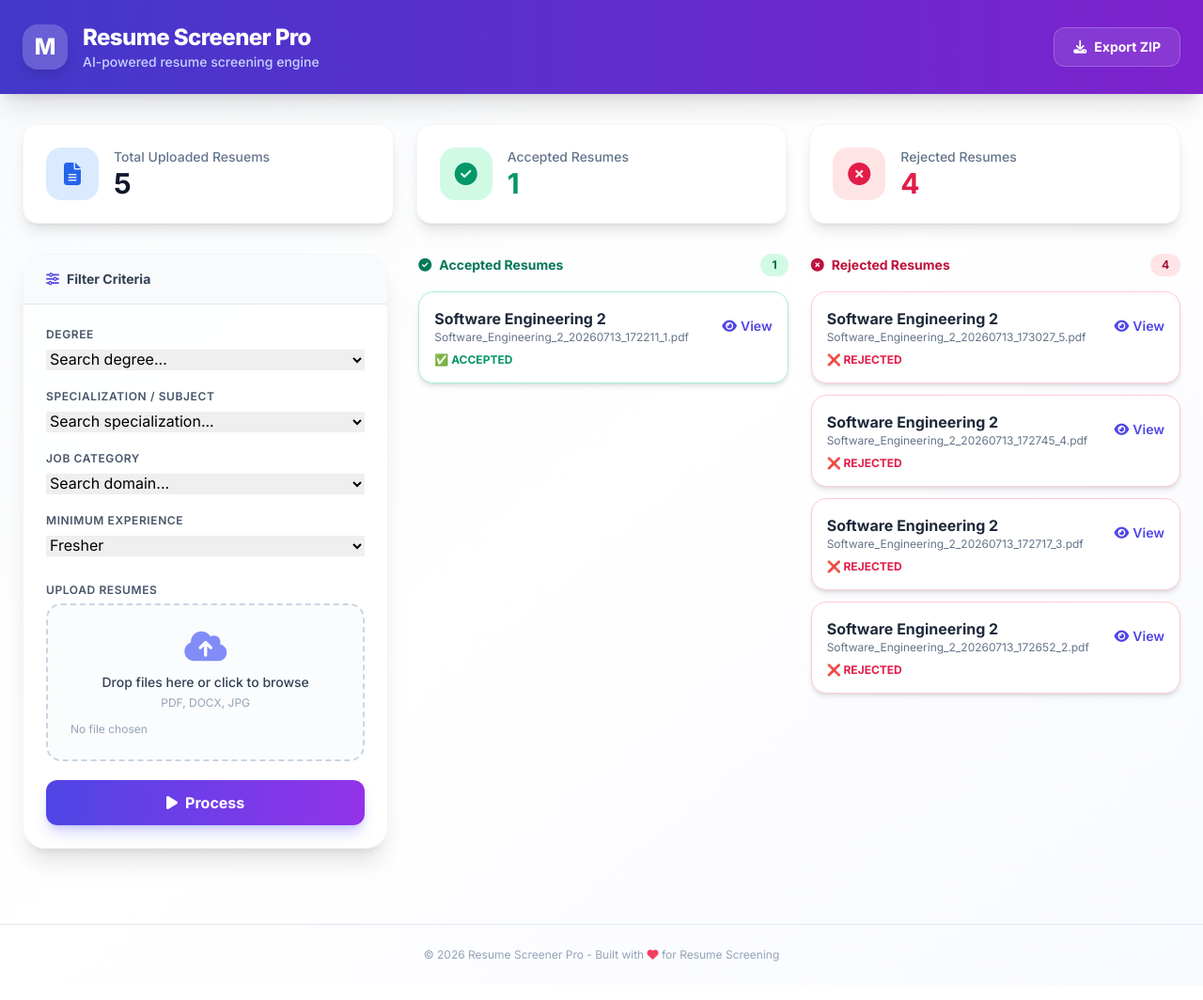
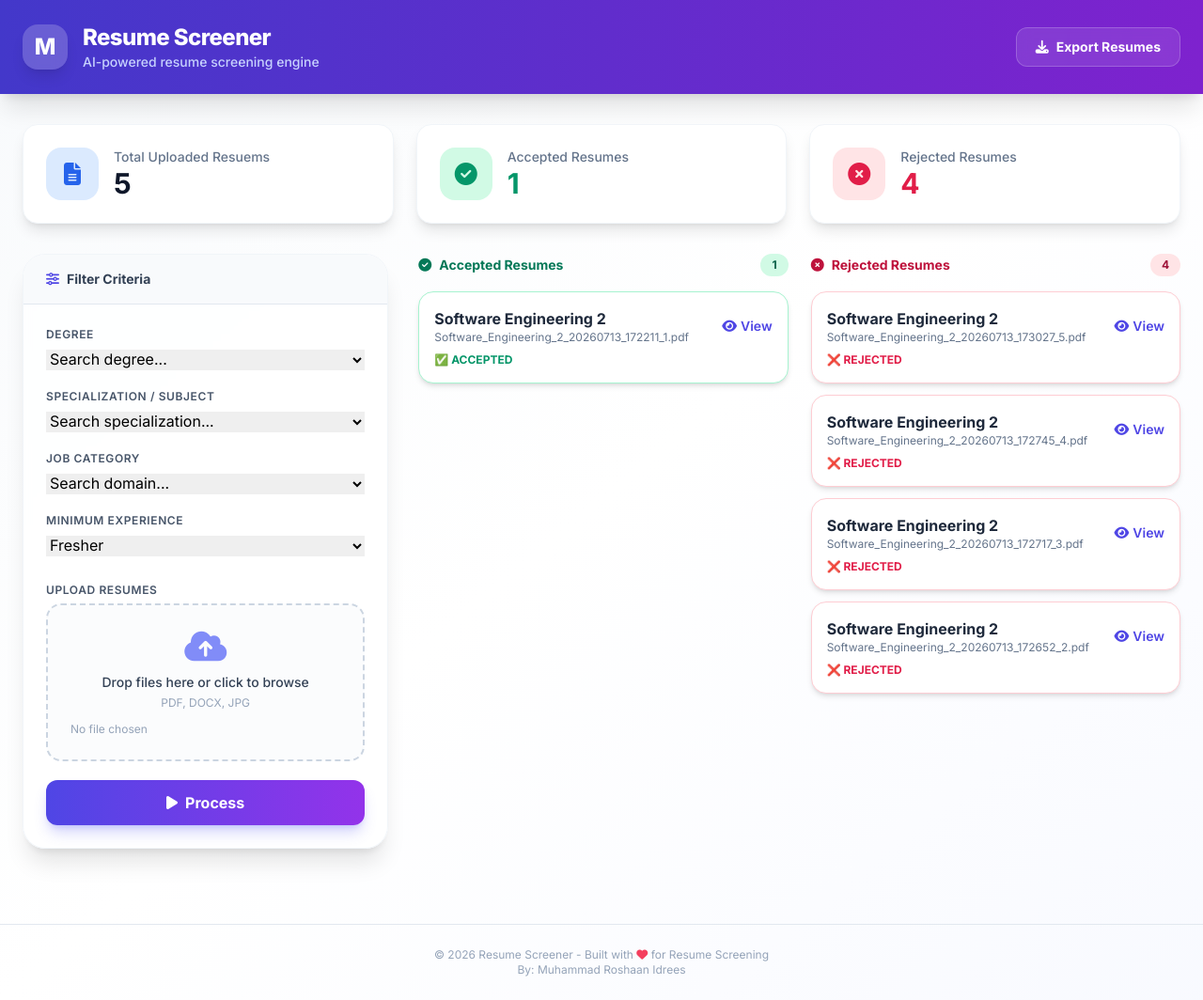
Before and after one commit to Muhammad-Roshaan-Idrees/Resume-Screener, a Flask app: page / in a window 1280 px wide. Shown: the whole page at 94% size. Before the commit the page ends 1023 px from the top, so only its background shows below. Run offline with Flask 3, Linux system fonts and the light colour scheme; data comes from the database, SQL or seed files in the repository; data that the repository does not hold is empty; some libraries are stand-ins or nearby versions.

```diff
--- a/templates/index.html
+++ b/templates/index.html
@@ -3,7 +3,7 @@
 <head>
   <meta charset="UTF-8" />
   <meta name="viewport" content="width=device-width, initial-scale=1.0" />
-  <title>Resume Screener Pro</title>
+  <title>Resume Screener </title>
 
   <link rel="stylesheet" href="https://cdn.jsdelivr.net/npm/choices.js/public/assets/styles/choices.min.css" />
   <script src="https://cdn.jsdelivr.net/npm/choices.js/public/assets/scripts/choices.min.js"></script>
@@ -42,13 +42,13 @@
       <div class="flex items-center gap-4">
         <div class="h-12 w-12 bg-white/20 backdrop-blur rounded-2xl flex items-center justify-center text-2xl font-extrabold shadow-lg">M</div>
         <div>
-          <h1 class="text-2xl font-extrabold tracking-tight">Resume Screener Pro</h1>
+          <h1 class="text-2xl font-extrabold tracking-tight">Resume Screener</h1>
           <p class="text-indigo-200 text-sm font-medium">AI-powered resume screening engine</p>
         </div>
       </div>
       <div class="flex items-center gap-4">
         <a href="{{ url_for('export_all_zip') }}" class="inline-flex items-center gap-2 px-5 py-2.5 bg-white/10 hover:bg-white/20 backdrop-blur border border-white/20 rounded-xl text-sm font-bold transition">
-          <i class="fas fa-download"></i> Export ZIP
+          <i class="fas fa-download"></i> Export Resumes
         </a>
       </div>
     </div>
@@ -238,7 +238,8 @@
   </main>
 
   <footer class="mt-12 border-t border-slate-200 py-6 text-center text-xs text-slate-400">
-    <p>© 2026 Resume Screener Pro - Built with <i class="fas fa-heart text-rose-500"></i> for Resume Screening</p>
+    <p>© 2026 Resume Screener - Built with <i class="fas fa-heart text-rose-500"></i> for Resume Screening</p>
+    <p>By: Muhammad Roshaan Idrees</p>
   </footer>
 
   <script>
```
